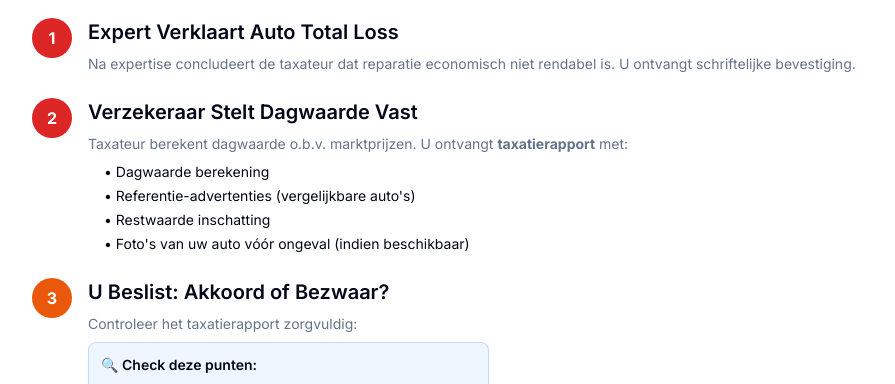
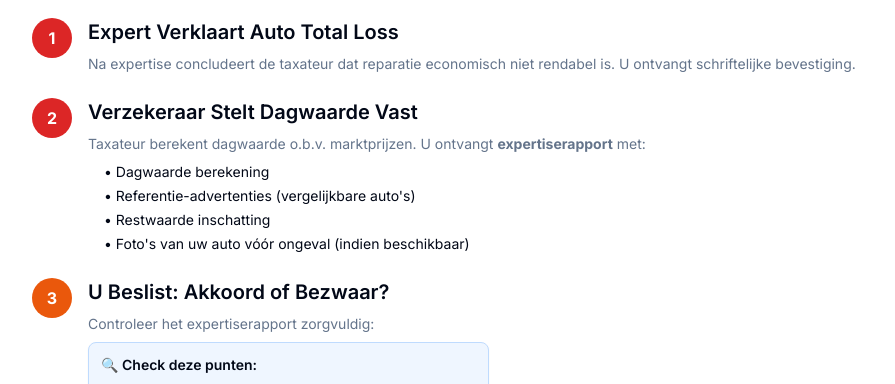
Before and after one commit to Championne/Gratisschadeverhalen.nl, a Next.js app: page /blog/auto-total-loss-wat-nu in a window 1280 px wide. Shown: the part 3320-3704 px from the top of the page, without its empty margins (176-1071 px from the left). Built offline with nearby package versions, Linux system fonts and the light colour scheme; no server answers.

Commit message:
content: replace taxatierapport with expertiserapport

```diff
--- a/app/blog/auto-total-loss-wat-nu/page.tsx
+++ b/app/blog/auto-total-loss-wat-nu/page.tsx
@@ -361,7 +361,7 @@ export default function TotalLossAutoPage() {
               <div>
                 <h3 className="text-xl font-semibold mb-2">Verzekeraar Stelt Dagwaarde Vast</h3>
                 <p className="text-muted-foreground text-sm mb-2">
-                  Taxateur berekent dagwaarde o.b.v. marktprijzen. U ontvangt <strong>taxatierapport</strong> met:
+                  Taxateur berekent dagwaarde o.b.v. marktprijzen. U ontvangt <strong>expertiserapport</strong> met:
                 </p>
                 <ul className="text-sm space-y-1 ml-4">
                   <li>• Dagwaarde berekening</li>
@@ -377,7 +377,7 @@ export default function TotalLossAutoPage() {
               <div>
                 <h3 className="text-xl font-semibold mb-2">U Beslist: Akkoord of Bezwaar?</h3>
                 <p className="text-muted-foreground text-sm mb-2">
-                  Controleer het taxatierapport zorgvuldig:
+                  Controleer het expertiserapport zorgvuldig:
                 </p>
                 <Card className="bg-blue-50 border-blue-200">
                   <CardContent className="p-3">
@@ -439,7 +439,7 @@ export default function TotalLossAutoPage() {
                   Verzekeraars bieden vaak 10-20% te weinig aan in eerste instantie ("neem het of laat het").
                 </p>
                 <p className="text-xs text-green-700">
-                  <strong>✅ Beter:</strong> Vraag altijd taxatierapport + referenties. Vergelijk zelf op Marktplaats.
+                  <strong>✅ Beter:</strong> Vraag altijd expertiserapport + referenties. Vergelijk zelf op Marktplaats.
                   Onderhandel indien te laag.
                 </p>
               </CardContent>
--- a/app/blog/page.tsx
+++ b/app/blog/page.tsx
@@ -258,8 +258,8 @@ const blogPosts = [
     featured: false,
   },
   {
-    slug: "taxatierapport-beoordelen",
-    title: "Taxatierapport beoordelen: waar moet u op letten?",
+    slug: "expertiserapport-beoordelen",
+    title: "Expertiserapport beoordelen: waar moet u op letten?",
     excerpt: "Taxateur is langs geweest? Leer hoe u het rapport kritisch beoordeelt en wanneer u bezwaar moet maken tegen de schadeberekening.",
     category: "Handleiding",
     readTime: "8 min",
--- a/app/diensten/page.tsx
+++ b/app/diensten/page.tsx
@@ -216,7 +216,7 @@ export default function DienstenPage() {
                     </li>
                     <li className="flex items-start gap-3">
                       <CheckCircle className="h-5 w-5 text-green-600 flex-shrink-0 mt-0.5" />
-                      <span className="text-sm">Beoordeling van taxatierapport</span>
+                      <span className="text-sm">Beoordeling van expertiserapport</span>
                     </li>
                     <li className="flex items-start gap-3">
                       <CheckCircle className="h-5 w-5 text-green-600 flex-shrink-0 mt-0.5" />
--- a/app/page.tsx
+++ b/app/page.tsx
@@ -1087,7 +1087,7 @@ export default function HomePage() {
                   </p>
                   <p className="text-sm text-muted-foreground mb-4">
                     <strong>Onze aanpak:</strong> Wij hebben direct contact gezocht met de WA-verzekeraar van de tegenpartij,
-                    een taxatierapport aangevraagd, en aansprakelijkheid vastgesteld.
+                    een expertiserapport aangevraagd, en aansprakelijkheid vastgesteld.
                   </p>
                   <p className="text-sm font-semibold text-green-700">
                     Resultaat: Volledige vergoeding van € 2.850 binnen 5 weken. Mevrouw Dekker betaalde helemaal niets.
```
